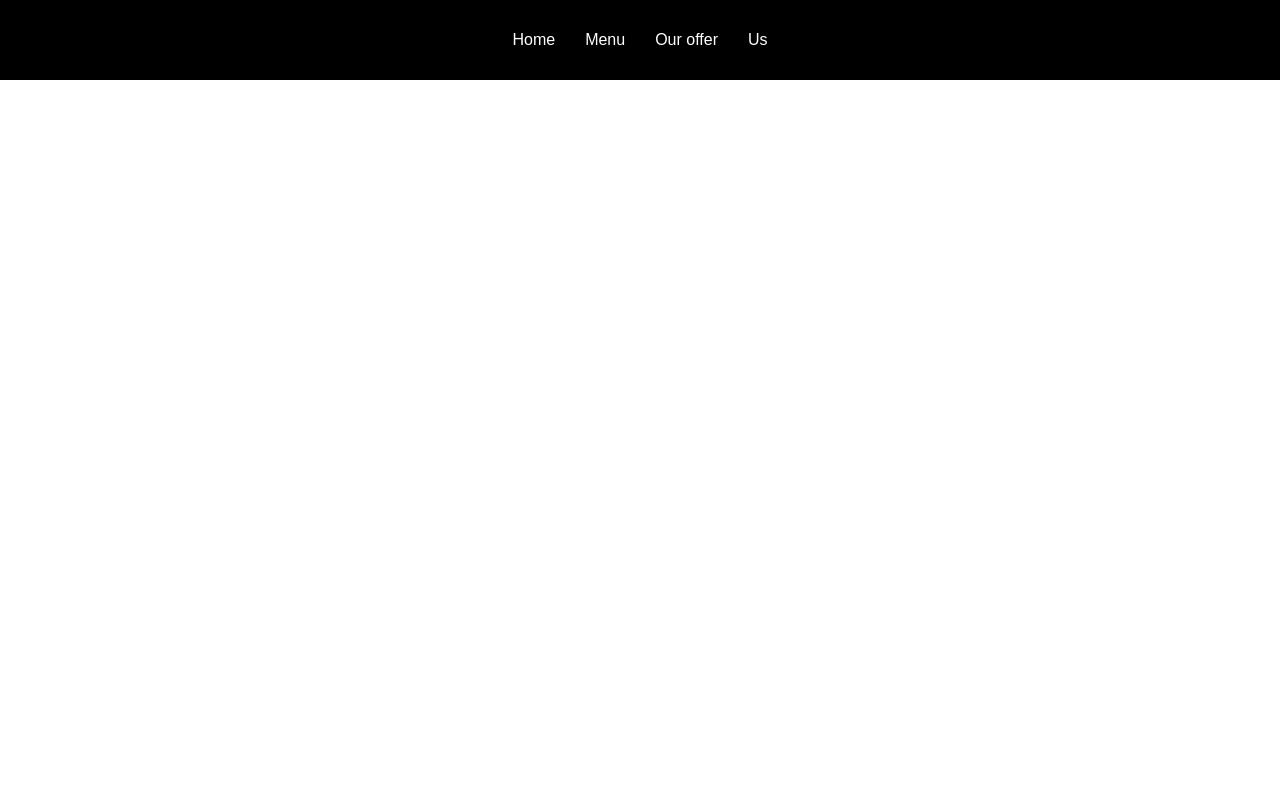
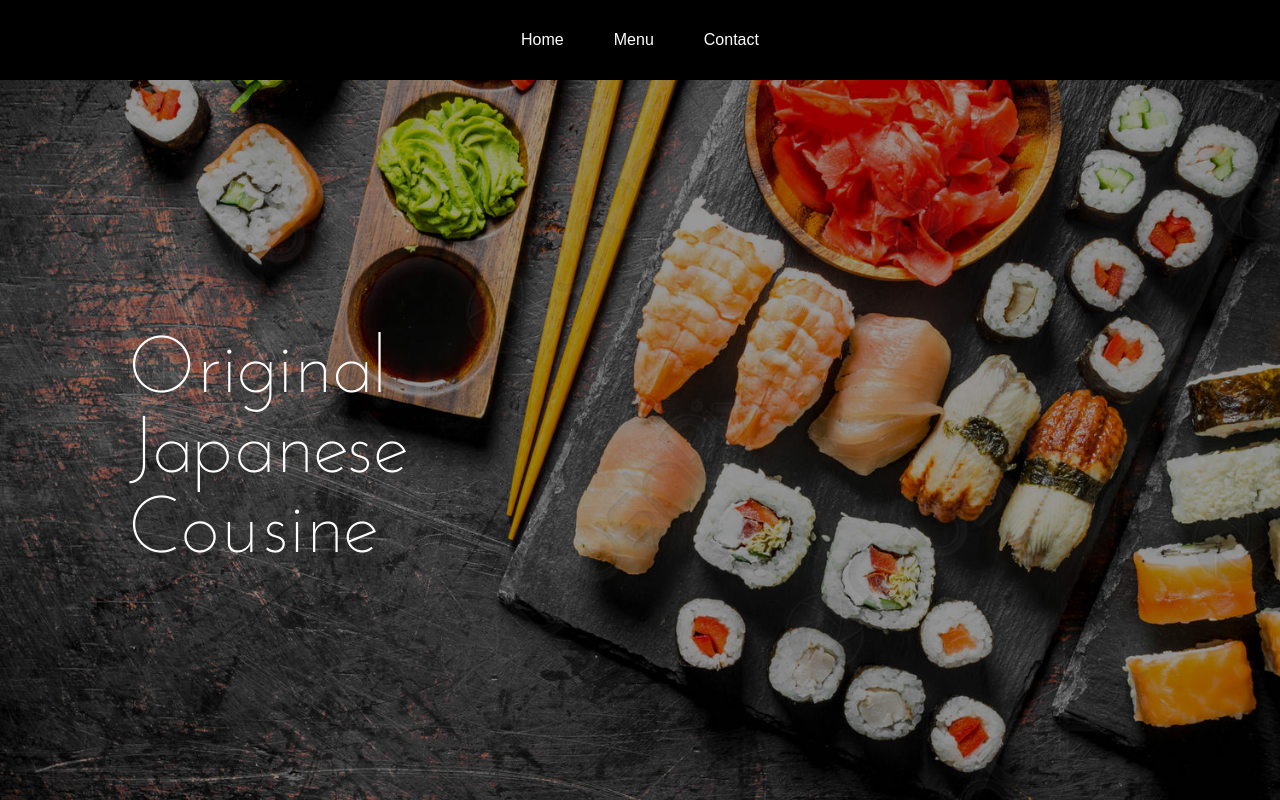
Before and after one commit to Mindshaked/restaurant-page, a plain HTML site: page index.html in a window 1280 px wide. Drawn offline with Linux system fonts and the light colour scheme.

Commit message:
webpack structure set

```diff
--- a/index.html
+++ b/index.html
@@ -5,8 +5,9 @@
     <meta http-equiv="X-UA-Compatible" content="IE=edge">
     <meta name="viewport" content="width=device-width, initial-scale=1.0">
     <title>Document</title>
+
     <link rel="stylesheet" href="style.css">
-    <script src ="main.js"></script>
+
 
 </head>
 <body>
@@ -15,8 +16,7 @@
     <div id="top-menu">
         <div class="top-menu-items">Home</div>
         <div class="top-menu-items">Menu</div>
-        <div class="top-menu-items">Our offer</div>
-        <div class="top-menu-items">Us</div>
+        <div class="top-menu-items">Contact</div>
     </div>
 
     <div id="content">
@@ -25,5 +25,7 @@
 
     </div>
 
+
+    <script src ="main.js"></script>
 </body>
 </html>
--- a/main.js
+++ b/main.js
@@ -1 +1 @@
-(()=>{"use strict";console.log("hello, this is working!"),function(){const e=document.getElementById("content"),t=e.createElement("div");t.setAttribute("id","landing-image");const n=e.createElement("div");n.setAttribute("id","headline"),n.innerHTML="OriginalJapaneseCousine",e.appendChild(t,n),console.log("the function works")}()})();
+(()=>{"use strict";console.log("hello, this is working!"),function(){const e=document.getElementById("content"),n=document.createElement("div");n.setAttribute("id","landing-image");const t=document.createElement("div");t.setAttribute("id","headline");const i=document.createElement("div");i.innerHTML="Original";const d=document.createElement("div");d.innerHTML="Japanese";const o=document.createElement("div");o.innerHTML="Cousine",t.appendChild(i),t.appendChild(d),t.appendChild(o),e.appendChild(n),e.appendChild(t),console.log("the function works")}()})();
--- a/style.css
+++ b/style.css
@@ -112,8 +112,9 @@ body {
 }
 
 #top-menu > div {
-    margin: 15px;
+    margin: 25px;
     color: white;
+    cursor: pointer;
 
 }
 
@@ -142,4 +143,5 @@ body {
     font-size: 5rem;
     font-family: 'Josefin Sans', sans-serif;
     font-weight: 300;
+    max-width: 400px;
 }
```
